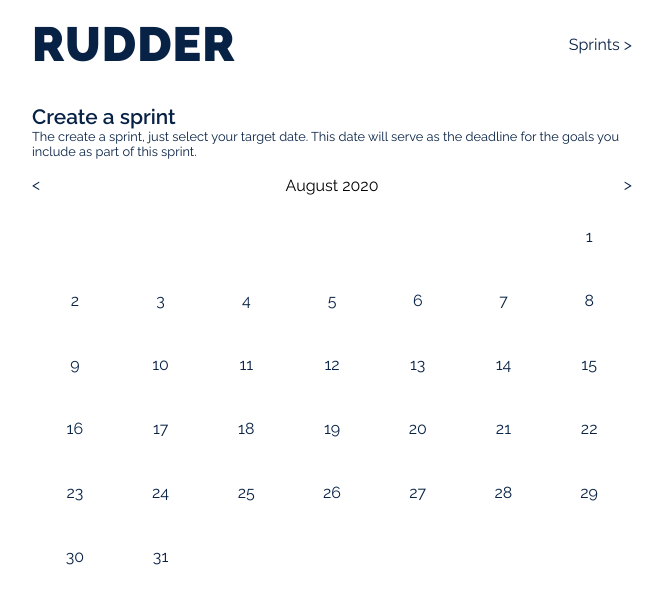
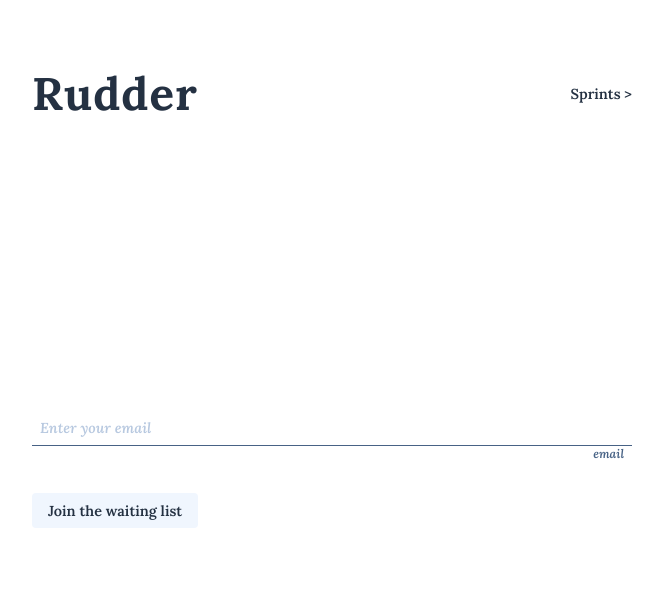
Before and after one commit to taylorlaekeman/rudder-ui, a React (Create React App) app: page /sprints/new in a window 1280 px wide. Shown: the top 604 px of the page, without its empty margins (308-971 px from the left). Built offline with nearby package versions, Linux system fonts and the light colour scheme.

Commit message:
add waiting list signup

```diff
--- a/public/index.html
+++ b/public/index.html
@@ -11,7 +11,7 @@
     />
     <link rel="apple-touch-icon" href="%PUBLIC_URL%/logo192.png" />
     <link rel="manifest" href="%PUBLIC_URL%/manifest.json" />
-    <link href="https://fonts.googleapis.com/css2?family=Raleway:ital,wght@0,100..900;1,100..900" rel="stylesheet">
+    <link href="https://fonts.googleapis.com/css2?family=Lora:ital,wght@0,400..700;1,400..700" rel="stylesheet">
     <title>Rudder</title>
   </head>
   <body>
--- a/src/components/Button.tsx
+++ b/src/components/Button.tsx
@@ -1,49 +1,15 @@
 import React, { FunctionComponent } from 'react';
 import styled from 'styled-components';
 
+import LoadingIndicator from 'components/LoadingIndicator';
 import noop from 'utils/noop';
-
-const StyledButton = styled.button<{
-  $area: string;
-  $isText: boolean;
-  $isStruck: boolean;
-  $isUnderlined: boolean;
-}>`
-  appearance: none;
-  background: none;
-  border: none;
-  border-bottom: solid white 1px;
-  cursor: ${({ $isText }) => ($isText ? 'text' : 'pointer')};
-  grid-area: ${({ $area }) => $area};
-  ${({ theme }) => theme.font.medium};
-  ${({ $isStruck, $isUnderlined }) => {
-    if ($isStruck && $isUnderlined)
-      return 'text-decoration: underline line-through;';
-    if ($isStruck) return 'text-decoration: line-through;';
-    if ($isUnderlined) return 'text-decoration: underline';
-    return '';
-  }}
-
-  &:hover {
-    text-decoration: ${({ $isStruck }) => $isStruck && 'line-through'} underline;
-  }
-`;
-
-type propTypes = {
-  area?: string;
-  children: React.ReactNode;
-  isText?: boolean;
-  isStruck?: boolean;
-  isUnderlined?: boolean;
-  onClick?: { (): void };
-  type?: 'button' | 'submit';
-};
 
 const Button: FunctionComponent<propTypes> = ({
   area = '',
   children,
+  isLoading = false,
+  isStruck = false,
   isText = false,
-  isStruck = false,
   isUnderlined = false,
   onClick = noop,
   type = 'button',
@@ -56,14 +22,51 @@ const Button: FunctionComponent<propTypes> = ({
     onClick={onClick}
     type={type}
   >
-    {children}
+    {isLoading ? <LoadingIndicator /> : children}
   </StyledButton>
 );
 
-Button.defaultProps = {
-  area: '',
-  onClick: noop,
-  type: 'button',
+type propTypes = {
+  area?: string;
+  children: React.ReactNode;
+  isLoading?: boolean;
+  isStruck?: boolean;
+  isText?: boolean;
+  isUnderlined?: boolean;
+  onClick?: { (): void };
+  type?: 'button' | 'submit';
 };
 
+const StyledButton = styled.button<{
+  $area: string;
+  $isText: boolean;
+  $isStruck: boolean;
+  $isUnderlined: boolean;
+}>`
+  align-items: center;
+  appearance: none;
+  background-color: ${({ theme }) => theme.colours.background.button};
+  border: none;
+  border-radius: 4px;
+  color: ${({ theme }) => theme.colours.text.button};
+  cursor: ${({ $isText }) => ($isText ? 'text' : 'pointer')};
+  display: flex;
+  grid-area: ${({ $area }) => $area};
+  padding: 8px 16px;
+
+  ${({ theme }) => theme.font.medium};
+  ${({ $isStruck, $isUnderlined }) => {
+    if ($isStruck && $isUnderlined)
+      return 'text-decoration: underline line-through;';
+    if ($isStruck) return 'text-decoration: line-through;';
+    if ($isUnderlined) return 'text-decoration: underline';
+    return '';
+  }}
+
+  &:focus, &:hover {
+    outline: none;
+    text-decoration: ${({ $isStruck }) => $isStruck && 'line-through'} underline;
+  }
+`;
+
 export default Button;
--- a/src/components/Form/Form.tsx
+++ b/src/components/Form/Form.tsx
@@ -10,17 +10,20 @@ const StyledForm = styled.form<{ area: string }>`
 type propTypes = {
   area?: string;
   children: React.ReactNode;
+  className?: string;
   onSubmit?: { (): void };
 };
 
 const Form: React.FunctionComponent<propTypes> = ({
   area = '',
   children,
+  className = '',
   onSubmit = noop,
 }: propTypes) => (
   <StyledForm
     action="#"
     area={area}
+    className={className}
     noValidate
     onSubmit={(event) => {
       event.preventDefault();
--- a/src/components/Form/Input.tsx
+++ b/src/components/Form/Input.tsx
@@ -3,47 +3,119 @@ import styled from 'styled-components';
 
 import noop from 'utils/noop';
 
-type propTypes = {
-  area?: string;
-  isStruck?: boolean;
-  onChange?: { (value: string): void };
-  onKeyDown?: { (value: number): void };
-  placeholder?: string;
-  value?: string;
-};
-
 const Input: React.FunctionComponent<propTypes> = ({
   area = '',
+  hasError = false,
   isStruck = false,
+  label = '',
   onChange = noop,
   onKeyDown = noop,
   placeholder = '',
+  type = 'text',
   value = '',
 }: propTypes) => (
+  <Wrapper $area={area} $hasError={hasError}>
     <StyledInput
-    area={area}
+      $hasError={hasError}
+      id={label}
       $isStruck={isStruck}
       onChange={(event) => onChange(event.target.value)}
       onKeyDown={(event) => onKeyDown(event.keyCode)}
       placeholder={placeholder}
-    type="text"
+      type={type}
       value={value}
     />
+    {label && (
+      <Label $hasError={hasError} htmlFor={label}>
+        {label}
+      </Label>
+    )}
+  </Wrapper>
 );
 
-const StyledInput = styled.input<{ area: string; $isStruck: boolean }>`
+type propTypes = {
+  area?: string;
+  hasError?: boolean;
+  isStruck?: boolean;
+  label?: string;
+  onChange?: { (value: string): void };
+  onKeyDown?: { (value: number): void };
+  placeholder?: string;
+  type?: 'text' | 'email';
+  value?: string;
+};
+
+const Wrapper = styled.div<{ $area: string; $hasError: boolean }>`
+  display: flex;
+  flex-direction: column;
+  grid-area: ${({ $area }) => $area};
+  margin-bottom: 32px;
+
+  &:focus-within > label {
+    color: ${({ $hasError, theme }) =>
+      $hasError ? theme.colours.text.error : theme.colours.text.input.focus};
+  }
+`;
+
+const StyledInput = styled.input<{ $hasError: boolean; $isStruck: boolean }>`
   background: none;
   border: none;
-  grid-area: ${({ area }) => area};
+  border-bottom: solid
+    ${({ $hasError, theme }) =>
+      $hasError
+        ? theme.colours.border.input.error
+        : theme.colours.border.input.normal}
+    1px;
+  color: ${({ $hasError, theme }) =>
+    $hasError
+      ? theme.colours.text.input.error
+      : theme.colours.text.input.normal};
   outline: none;
+  padding: 8px;
   width: 100%;
   ${({ $isStruck }) => $isStruck && 'text-decoration: line-through;'}
   ${({ theme }) => theme.font.medium};
 
+  &:focus {
+    border-bottom: solid
+      ${({ $hasError, theme }) =>
+        $hasError
+          ? theme.colours.border.input.error
+          : theme.colours.border.input.focus}
+      1px;
+    color: ${({ $hasError, theme }) =>
+      $hasError
+        ? theme.colours.text.input.error
+        : theme.colours.text.input.focus};
+  }
+
   &::placeholder {
-    color: ${({ theme }) => theme.colours.text.placeholder};
+    color: ${({ $hasError, theme }) =>
+      $hasError
+        ? theme.colours.text.input.error
+        : theme.colours.text.input.placeholder};
     font-style: italic;
     opacity: 1;
+  }
+`;
+
+const Label = styled.label<{ $hasError: boolean }>`
+  align-self: end;
+  color: ${({ $hasError, theme }) =>
+    $hasError
+      ? theme.colours.text.label.error
+      : theme.colours.text.label.normal};
+  display: inline-block;
+  font-style: italic;
+  padding: 0 8px;
+
+  ${({ theme }) => theme.font.small}
+
+  &:focus {
+    color: ${({ $hasError, theme }) =>
+      $hasError
+        ? theme.colours.text.label.error
+        : theme.colours.text.label.focus};
   }
 `;
 
--- a/src/styles/GlobalStyle.tsx
+++ b/src/styles/GlobalStyle.tsx
@@ -18,7 +18,7 @@ export default createGlobalStyle`
     ${({ theme }: { theme: typeof themeDefinition }) => theme.font.small};
   }
 
-  a, button, h1, h2, input, p {
-    color: ${({ theme }) => theme.colours.text.body};
+  a, h1, h2, p {
+    color: ${({ theme }) => theme.colours.text.normal};
   }
 `;
--- a/src/styles/colours.ts
+++ b/src/styles/colours.ts
@@ -1,19 +1,47 @@
 const palette = {
   brand: {
-    500: 'hsl(214, 80%, 43%)',
-    900: 'hsl(214, 80%, 15%)',
+    100: 'hsl(214, 90%, 97%)',
+    300: 'hsl(214, 40%, 80%)',
+    500: 'hsl(214, 70%, 35%)',
+    700: 'hsl(214, 30%, 40%)',
+    900: 'hsl(214, 30%, 20%)',
+  },
+  error: {
+    900: 'red',
   },
   neutral: {
+    100: 'white',
     700: 'hsl(214, 10%, 45%)',
   },
 };
 
 export default {
-  border: palette.brand[900],
+  background: {
+    button: palette.brand[100],
+  },
+  border: {
+    input: {
+      error: palette.error[900],
+      focus: palette.brand[900],
+      normal: palette.brand[700],
+    },
+  },
   fill: palette.brand[900],
   icon: palette.brand[900],
   text: {
-    body: palette.brand[900],
-    placeholder: palette.neutral[700],
+    button: palette.brand[900],
+    input: {
+      error: palette.error[900],
+      focus: palette.brand[900],
+      normal: palette.brand[700],
+      placeholder: palette.brand[300],
+    },
+    label: {
+      error: palette.error[900],
+      focus: palette.brand[900],
+      normal: palette.brand[700],
+    },
+    normal: palette.brand[900],
+    placeholder: palette.brand[700],
   },
 };
--- a/src/styles/font.ts
+++ b/src/styles/font.ts
@@ -2,19 +2,19 @@ import { css } from 'styled-components';
 
 const font = {
   small: css`
-    font-family: 'Raleway', sans-serif;
+    font-family: 'Lora', serif;
     font-size: 0.8rem;
-    font-weight: 400;
+    font-weight: 600;
     text-align: left;
   `,
   medium: css`
-    font-family: 'Raleway', sans-serif;
-    font-size: 1rem;
-    font-weight: 400;
+    font-family: 'Lora', serif;
+    font-size: 0.95rem;
+    font-weight: 600;
     text-align: left;
   `,
   large: css`
-    font-family: 'Raleway', sans-serif;
+    font-family: 'Lora', serif;
     font-size: 1.2rem;
     font-weight: 400;
     text-align: left;
--- a/src/views/Header.tsx
+++ b/src/views/Header.tsx
@@ -17,7 +17,6 @@ const Heading = styled.h1`
   font-weight: 900;
   letter-spacing: 1px;
   margin: 0;
-  text-transform: uppercase;
 
   @media (min-width: 732px) {
     font-size: 3rem;
--- a/src/views/Rudder.tsx
+++ b/src/views/Rudder.tsx
@@ -1,11 +1,12 @@
-import React from 'react';
-import { Route, Switch } from 'react-router-dom';
+import React, { FunctionComponent } from 'react';
+// import { Route, Switch } from 'react-router-dom';
 import styled from 'styled-components';
 
-import Goals from 'views/Goals';
+// import Goals from 'views/Goals';
 import Header from 'views/Header';
-import SprintCreator from 'views/SprintCreator';
-import Sprints from 'views/Sprints';
+// import SprintCreator from 'views/SprintCreator';
+// import Sprints from 'views/Sprints';
+import WaitingListSignup from 'views/WaitingListSignup';
 
 const Main = styled.main`
   ${({ theme }) => theme.pageSize}
@@ -15,11 +16,16 @@ const Wrapper = styled.article`
   align-items: center;
   display: flex;
   flex-direction: column;
-  padding: 16px;
+  padding: 64px;
 `;
 
-const Rudder: React.FunctionComponent = () => (
+const Rudder: FunctionComponent = () => (
   <Wrapper>
+    <Header />
+    <Main>
+      <WaitingListSignup />
+    </Main>
+    {/*
     <Header />
     <Main>
       <Switch>
@@ -34,6 +40,7 @@ const Rudder: React.FunctionComponent = () => (
         </Route>
       </Switch>
     </Main>
+    */}
   </Wrapper>
 );
 
--- /dev/null
+++ b/src/views/WaitingListSignup.tsx
@@ -0,0 +1,43 @@
+import { useMutation } from '@apollo/client';
+import React, { FunctionComponent, useState } from 'react';
+import styled from 'styled-components';
+
+import { mutations } from 'api';
+import Button from 'components/Button';
+import UnstyledForm from 'components/Form';
+import Input from 'components/Form/Input';
+
+const WaitingListSignup: FunctionComponent = () => {
+  const [email, setEmail] = useState('');
+  const [
+    registerEmail,
+    { error, loading: isLoading },
+  ] = useMutation(mutations.registerEmail, { errorPolicy: 'all' });
+  return (
+    <Form onSubmit={() => registerEmail({ variables: { email } })}>
+      <Input
+        area="input"
+        hasError={!!error?.message}
+        label="email"
+        onChange={setEmail}
+        placeholder="Enter your email"
+        type="email"
+        value={email}
+      />
+      <Button area="button" isLoading={isLoading} type="submit">
+        Join the waiting list
+      </Button>
+    </Form>
+  );
+};
+
+const Form = styled(UnstyledForm)`
+  display: grid;
+  grid-template-areas:
+    'input  input'
+    'button .    ';
+  grid-template-columns: max-content 1fr;
+  margin-top: 256px;
+`;
+
+export default WaitingListSignup;
```
Lines whose indentation alone changed are shown as unchanged.
